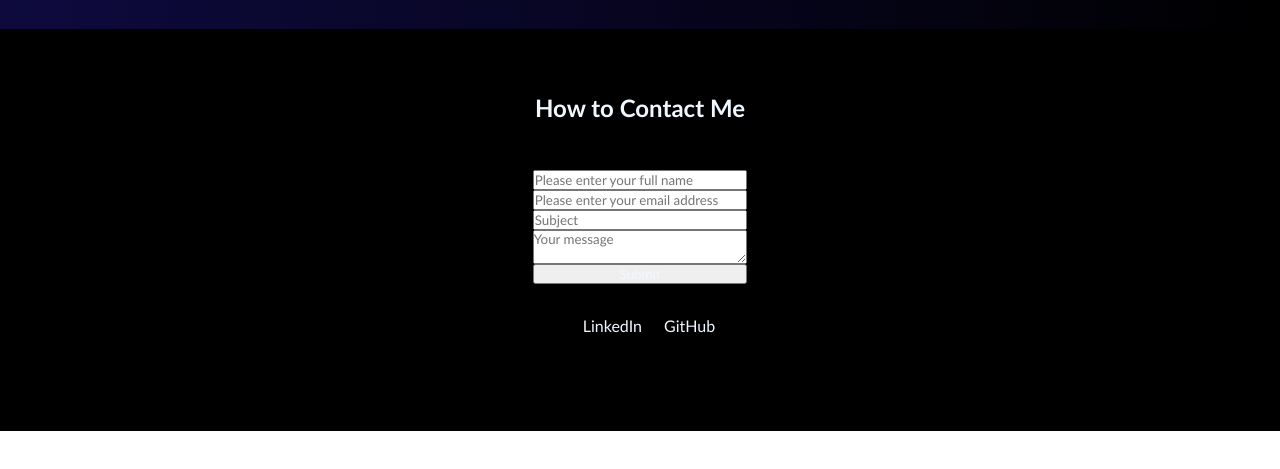
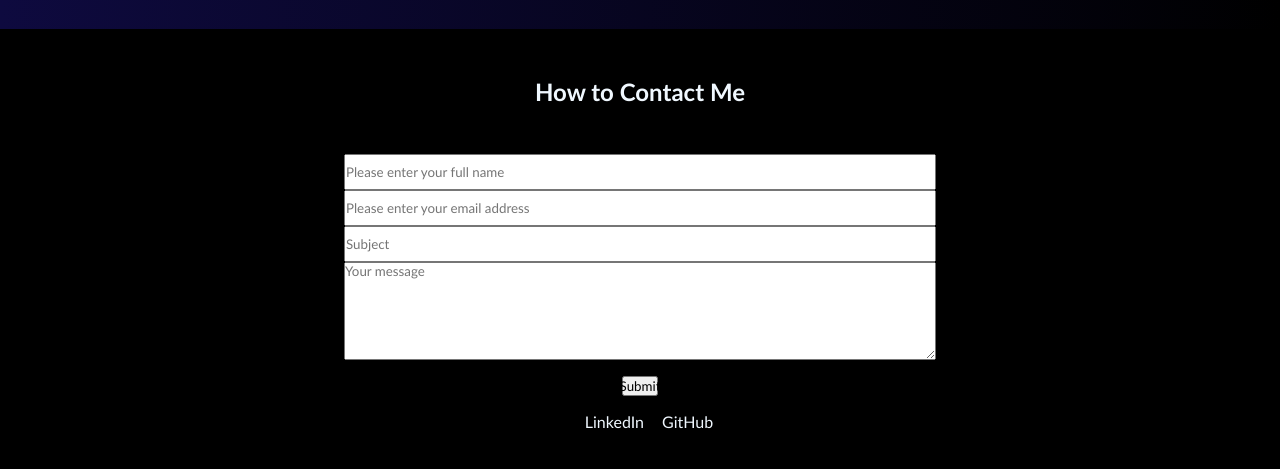
Before and after one commit to Gustavo-Higuera/professional-portfolio, a plain HTML site: page index.html in a window 1280 px wide. Shown: the part 1808-2277 px from the top of the page. Before the commit the page ends 2239 px from the top, so only its background shows below. Drawn offline with Linux system fonts and the light colour scheme.

Commit message:
completed contact me section, beginning footer

```diff
--- a/assets/style.css
+++ b/assets/style.css
@@ -110,51 +110,51 @@ a:hover {
 
 .contact-me-container {
   background-color: black;
-  display: flex;
   flex: 1;
-  padding: 4rem;
-  height: 50%;
+  padding: 3rem;
   justify-content: center;
+}
+
+.contact-me-container h2 {
+  text-align: center;
+  margin-bottom: 3rem;
 }
 
 .contact-form {
   display: flex;
   flex-direction: column;
-  flex: 2;
+  flex: 1;
+  width: 100%;
 }
 
+input {
+  padding-top: .5rem;
+  padding-bottom: .5rem;
+  text-align: left;
+  align-self: center;
+  width: 50%;
+  color: black;
+}
 
-.contact-me-container h2 {
+textarea {
+  width: 50%;
+  align-self: center;
+  color: black;
+}
+
+.contact-me-container button {
+  color: black;
   display: flex;
   justify-content: center;
-  margin-bottom: 3rem;
-}
+  align-self: center;
+  width: 3%;
+  margin-top: 1rem;
 
-.contact-me-container ul li {
-  display: inline;
 }
 
 .social-links {
-  padding: 2rem;
+  display: flex;
+  margin-top: 1rem;
+  justify-content: center;
+
 }
-
-/* input {
-  color: black;
-  padding: .5em;
-}
-
-textarea {
-  padding: 2rem;
-  color: black;
-}
-
-button {
-  color: black;
-  width: 50%;
-}
-
-form {
-  display: flex;
-  flex-direction: column;
-  width: 100%;
-} */
--- a/index.html
+++ b/index.html
@@ -105,13 +105,12 @@
 
   <section class="flex-container">
     <div id="#contact-me" class="contact-me-container">
-      <div class="contact-me-content">
       <h2>How to Contact Me</h2>
       <form class="contact-form">
         <input type="text" placeholder="Please enter your full name" name="name" id="name">
         <input type="text" placeholder="Please enter your email address" name="email" id="email">
         <input type="text" placeholder="Subject" name="subject" id="subject">
-          <textarea placeholder="Your message"></textarea>
+        <textarea placeholder="Your message" rows="6" cols="50"></textarea>
         <button type="submit" form="contact-form" value="Submit">Submit</button>
       </form>
       <ul class="social-links">
@@ -119,9 +118,10 @@
         <li><a href="https://github.com/Gustavo-Higuera" target="_blank">GitHub</a></li>
       </ul>
     </div>
-    </div>
+  </section>
+  <footer>
 
-  </section>
+  </footer>
 </body>
 
 </html>
```
Lines whose indentation alone changed are shown as unchanged.
